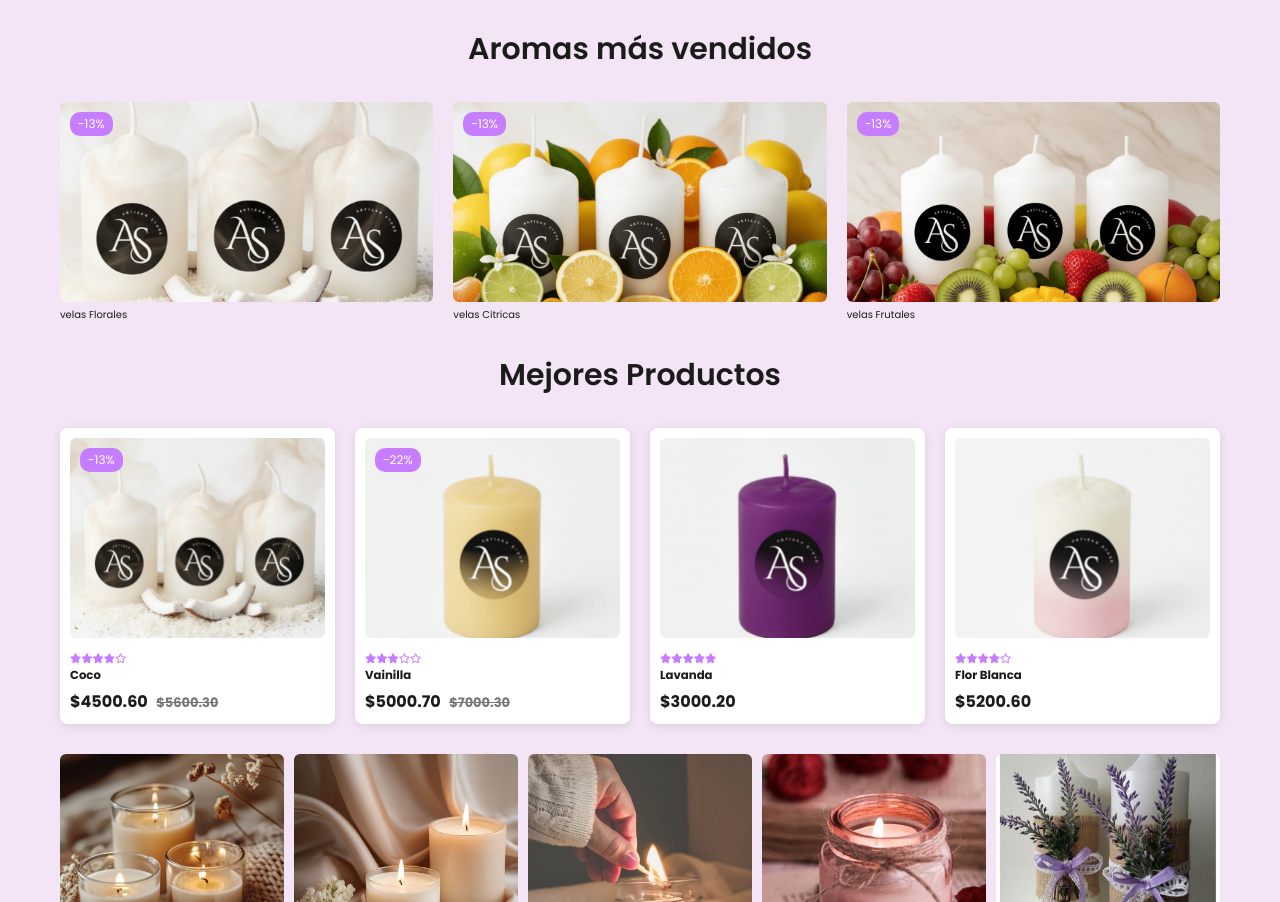
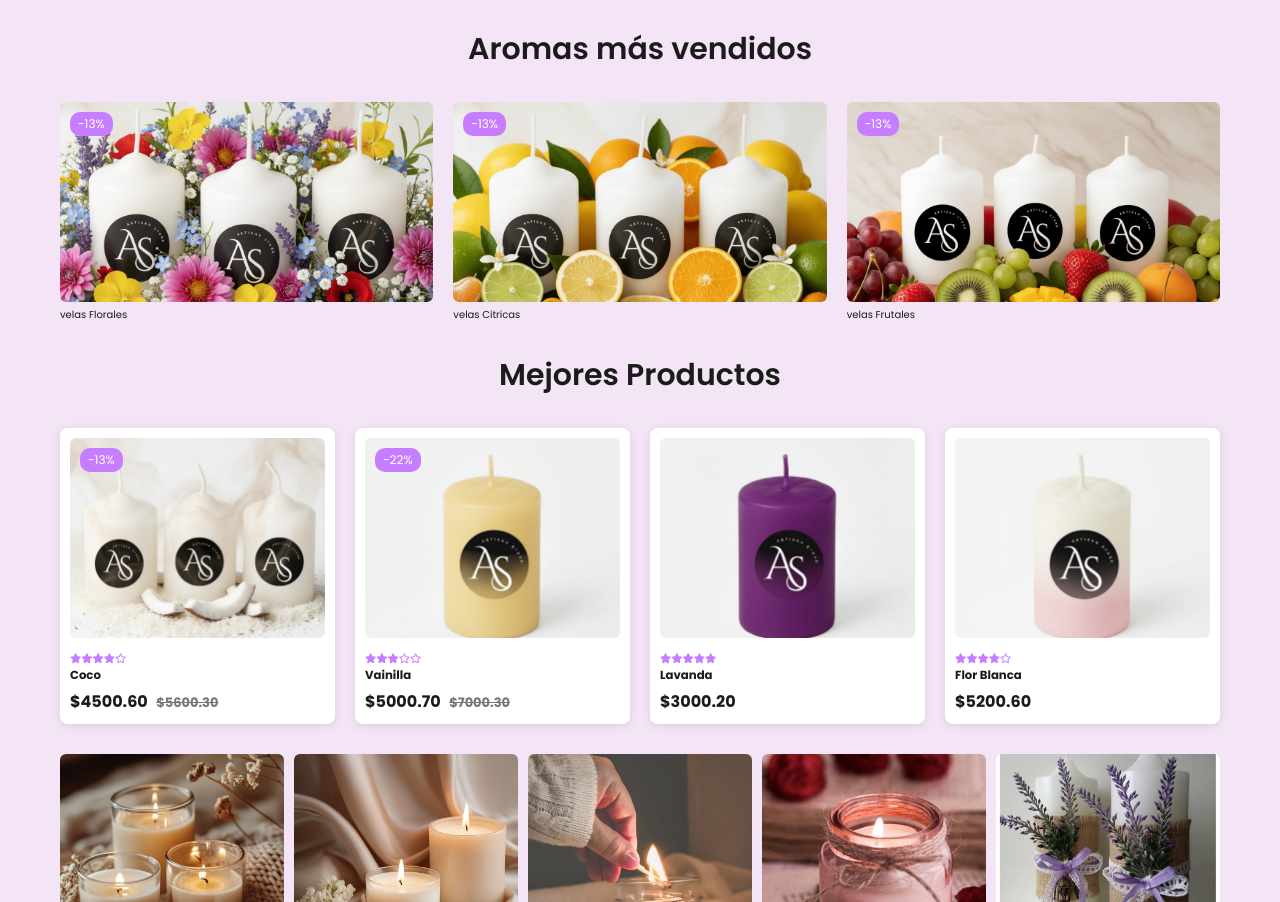
Before and after one commit to sasecologicainternacional-cmd/VELAS-AROMATICAS, a plain HTML site: page index.html in a window 1280 px wide. Shown: the part 805-1707 px from the top of the page. Drawn offline with Linux system fonts and the light colour scheme; files whose address does not match are found by name.

Commit message:
Update index.html

```diff
--- a/index.html
+++ b/index.html
@@ -184,7 +184,7 @@
 
   <h2 class="heading-1">Aromas más vendidos</h2>
   <section class="container-categories" aria-label="Categorías">
-    <div class="container-img"><img src="c:\Users\Lauti\Documents\maleee\velicoco.jpg" alt="Vela Florales"><p>velas Florales</p><span class="discount">-13%</span></div>
+    <div class="container-img"><img src="vela floral.jpg" alt="Vela Florales"><p>velas Florales</p><span class="discount">-13%</span></div>
     <div class="container-img"><img src="c:\Users\Lauti\Documents\maleee\citricos.jpg" alt="Vela Citricas"><p>velas Citricas</p><span class="discount">-13%</span></div>
     <div class="container-img"><img src="c:\Users\Lauti\Documents\maleee\frutas.jpg" alt="Vela Frutales"><p>velas Frutales</p><span class="discount">-13%</span></div>
 
```
